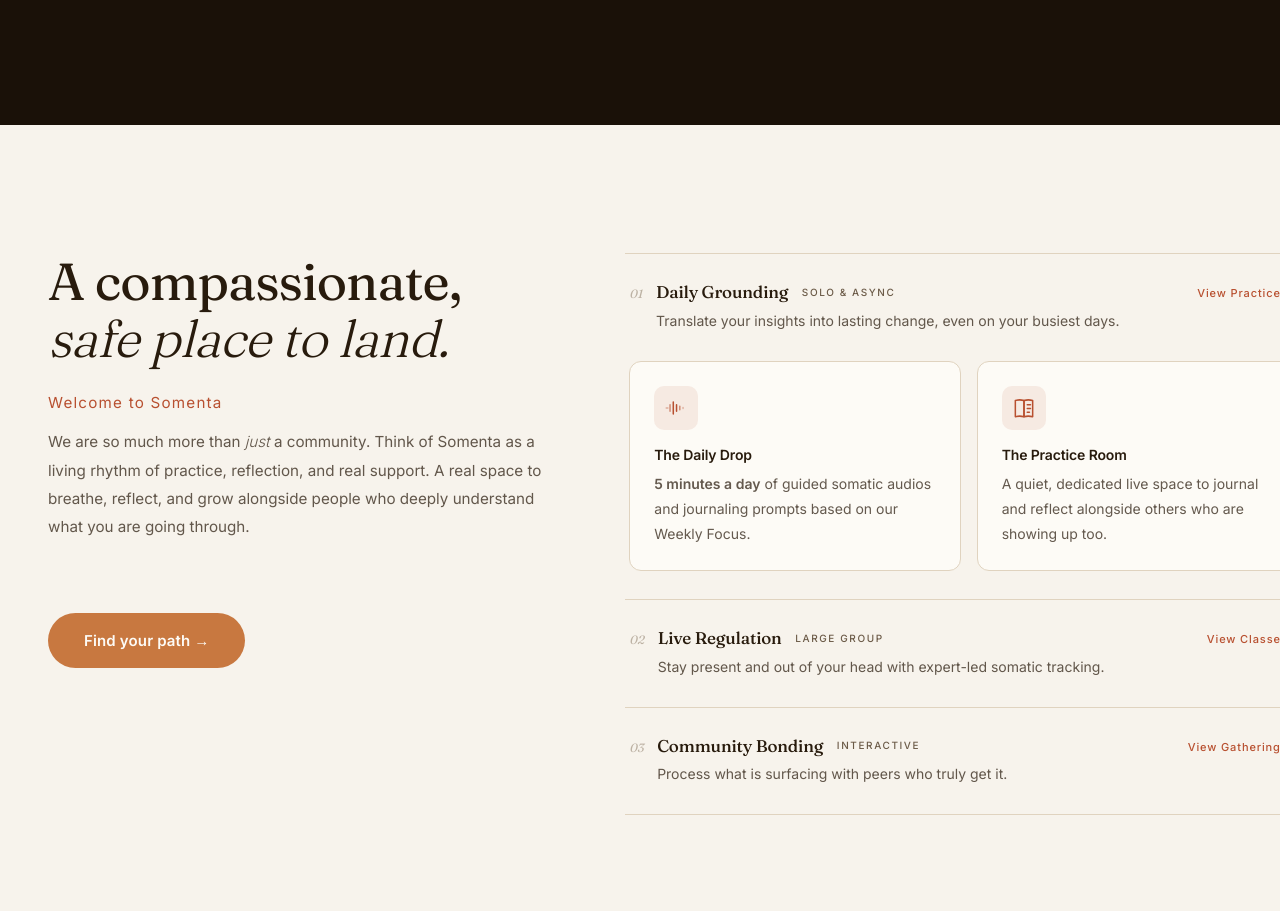
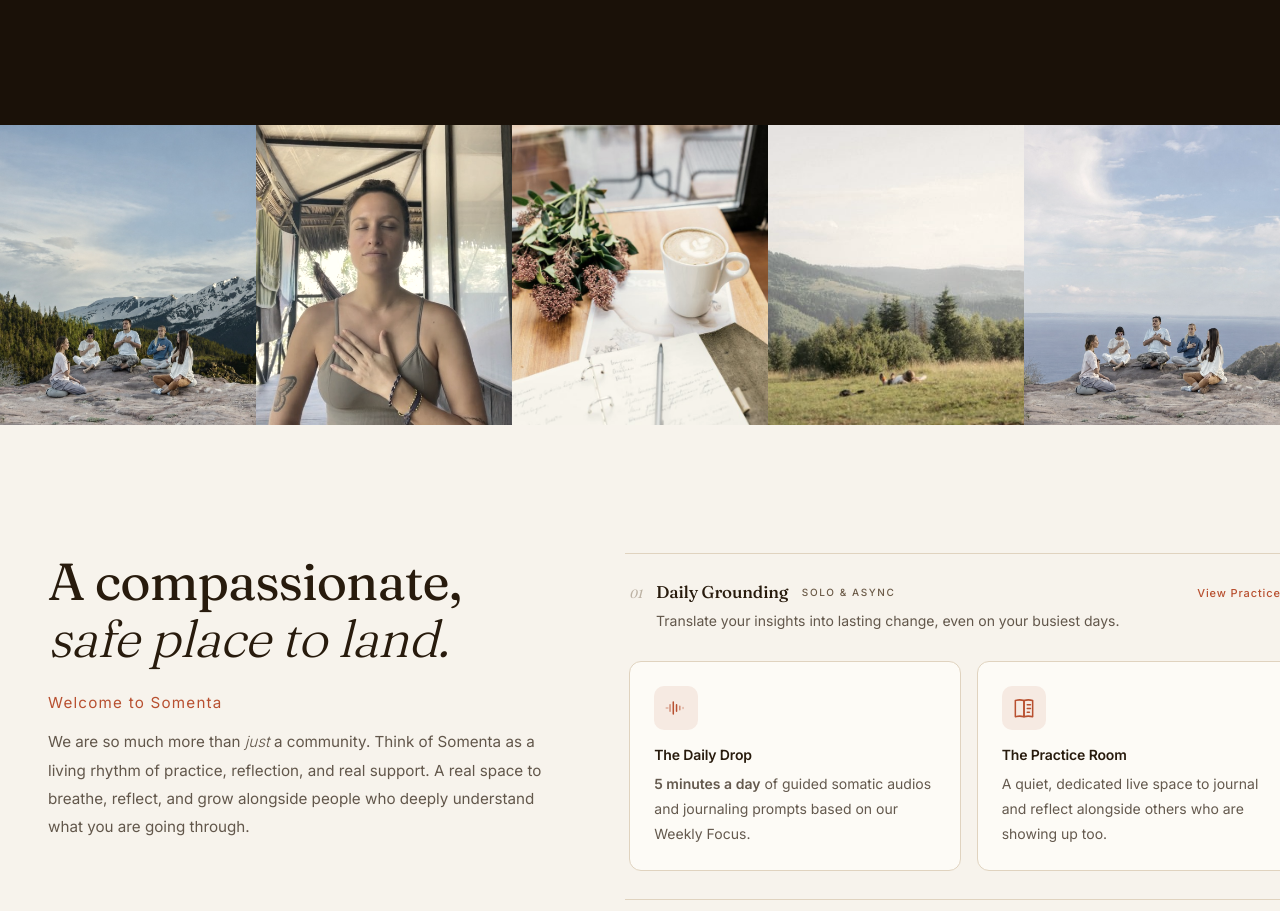
Before and after one commit to shawnpyatetsky-png/somenta-site, a Next.js app: page / in a window 1280 px wide. Shown: the part 1860-2771 px from the top of the page. Built offline with nearby package versions, Linux system fonts and the light colour scheme.

Commit message:
Add photo strip section between Philosophy and Practice

```diff
--- a/app/page.tsx
+++ b/app/page.tsx
@@ -670,6 +670,34 @@ const PILLARS = [
     ],
   },
 ]
+
+// ── Photo Strip ───────────────────────────────────────────────────────────────
+function PhotoStripSection() {
+  const photos = [
+    { src: '/assets/group_breathwork_alpine.jpg', pos: 'center 40%' },
+    { src: '/assets/britt_breathing.jpg',          pos: 'center 20%' },
+    { src: '/assets/journal_coffee.jpg',            pos: 'center center' },
+    { src: '/assets/pexels-solo-meadow.jpg',        pos: 'center 35%' },
+    { src: '/assets/group_meditating_coast.jpg',    pos: 'center 40%' },
+  ]
+  return (
+    <section style={{ overflow: 'hidden', background: P.bgDark }}>
+      <div style={{ display: 'flex', height: 'clamp(200px, 26vw, 300px)' }}>
+        {photos.map((photo, i) => (
+          <div key={i} style={{ flex: 1, position: 'relative', overflow: 'hidden' }}>
+            <Image
+              src={photo.src}
+              alt=""
+              fill
+              sizes="20vw"
+              style={{ objectFit: 'cover', objectPosition: photo.pos, filter: 'sepia(0.2) saturate(0.82)' }}
+            />
+          </div>
+        ))}
+      </div>
+    </section>
+  )
+}
 
 function PracticeSection() {
   const [openPillar, setOpenPillar] = useState<number | null>(0)
@@ -1804,6 +1832,7 @@ export default function NewPage() {
         <Hero />
         <WhoSection />
         <PhilosophySection />
+        <PhotoStripSection />
         <PracticeSection />
         <ScheduleSection />
         <ChangesSection />
```
